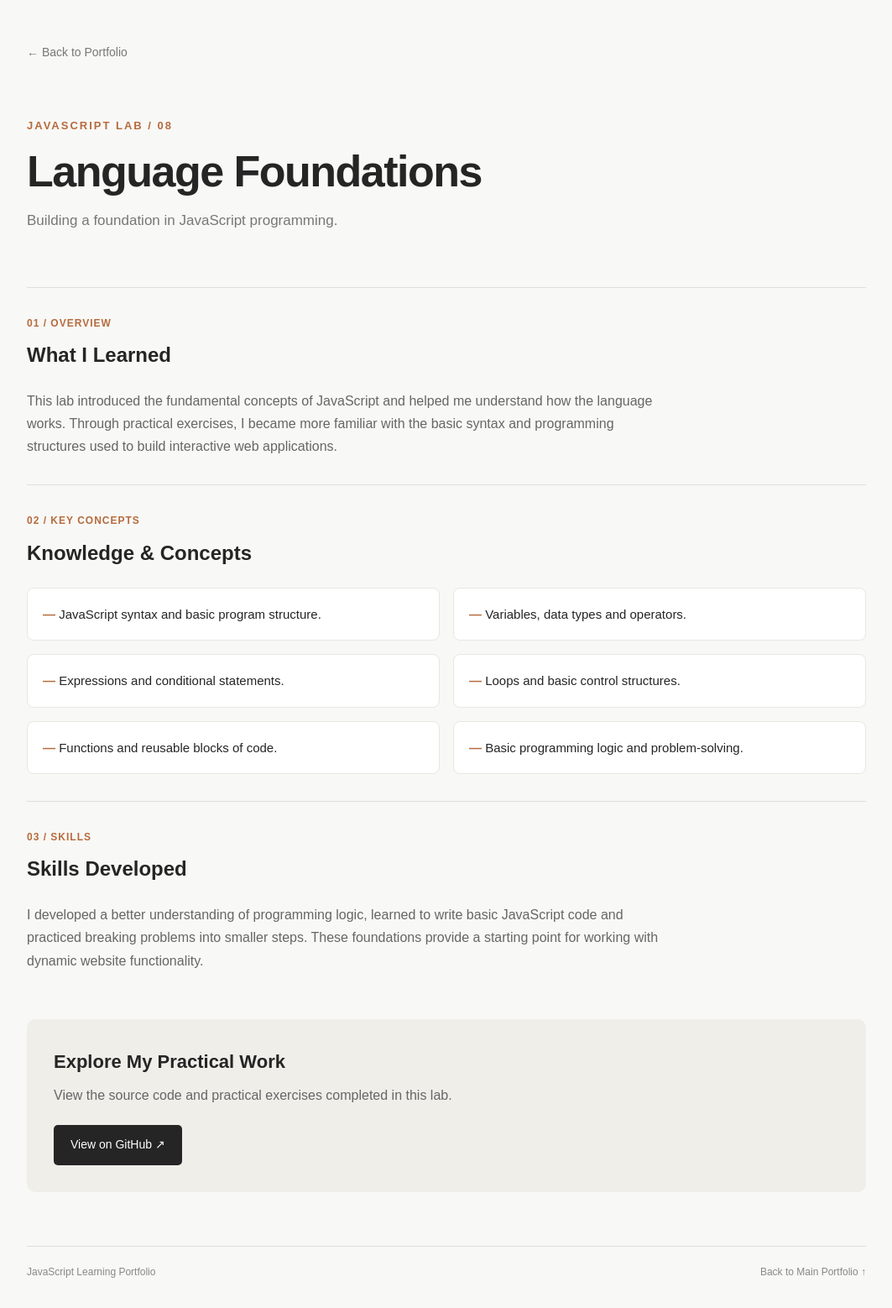
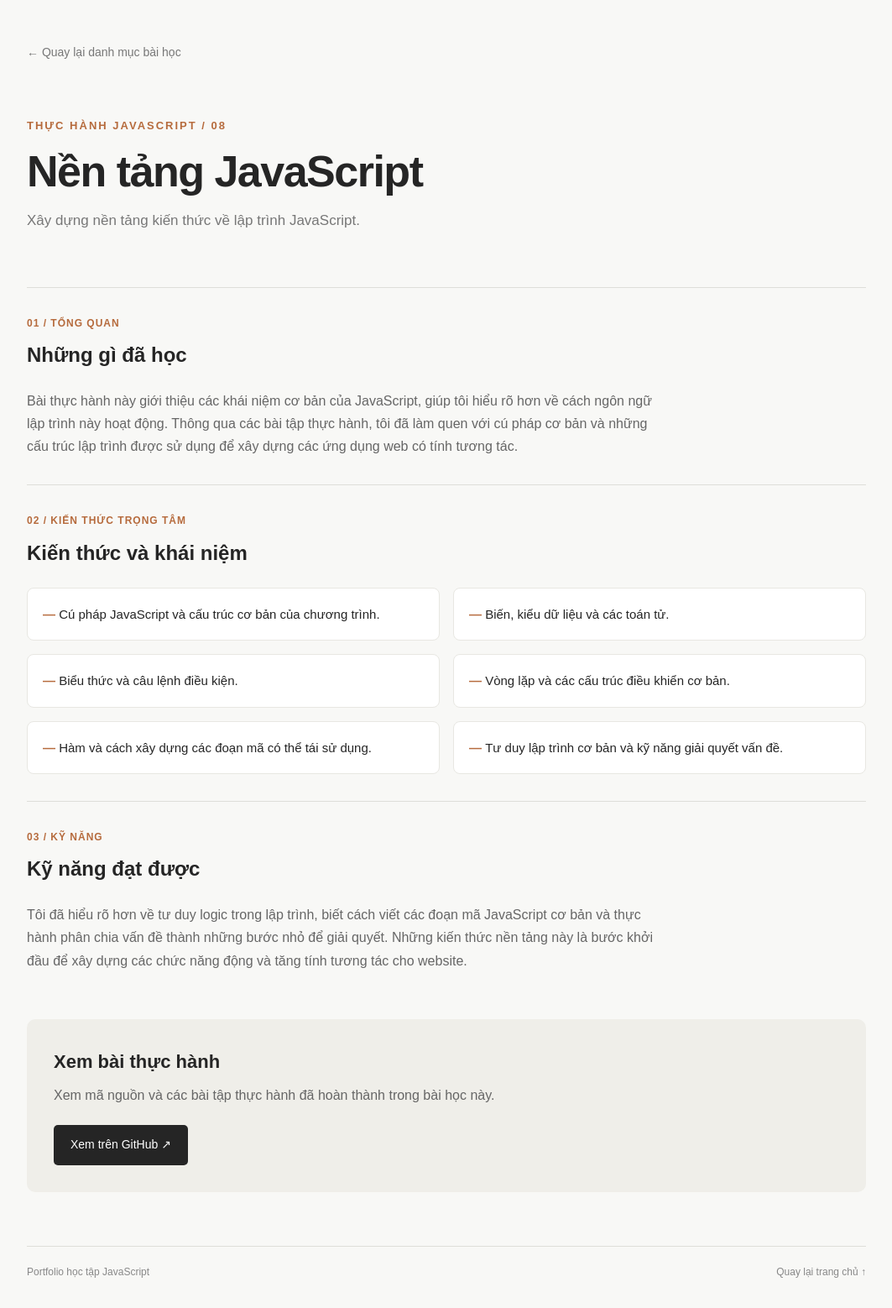
Before and after one commit to nth-thuong1196/PTUDTMDT_CANHAN, a plain HTML site: page JavaScript-Labs/Lab08/index.html in a window 1280 px wide. Shown: the whole page at 84% size, without its empty margins (108-1171 px from the left). Drawn offline with Linux system fonts and the light colour scheme.

Commit message:
Update language

```diff
--- a/JavaScript-Labs/Lab08/index.html
+++ b/JavaScript-Labs/Lab08/index.html
@@ -1,11 +1,11 @@
 
 <!DOCTYPE html>
-<html lang="en">
+<html lang="vi">
 <head>
     <meta charset="UTF-8">
     <meta name="viewport" content="width=device-width, initial-scale=1.0">
-    <meta name="description" content="Learning summary for JavaScript Lab 08 - Language Foundations.">
-    <title>Lab 08 | Language Foundations</title>
+    <meta name="description" content="Tổng kết kiến thức đã học trong JavaScript Lab 08 - Nền tảng ngôn ngữ lập trình.">
+    <title>Lab 08 | Nền tảng JavaScript</title>
     <link rel="stylesheet" href="../../css/lab-detail.css">
 </head>
 <body>
@@ -13,59 +13,59 @@
     <main class="lab-page">
 
         <a href="../../index.html" class="back-link">
-            ← Back to Portfolio
+            ← Quay lại danh mục bài học
         </a>
 
         <header class="lab-header">
-            <p class="lab-label">JavaScript Lab / 08</p>
-            <h1>Language Foundations</h1>
+            <p class="lab-label">Thực hành JavaScript / 08</p>
+            <h1>Nền tảng JavaScript</h1>
             <p class="lab-subtitle">
-                Building a foundation in JavaScript programming.
+                Xây dựng nền tảng kiến thức về lập trình JavaScript.
             </p>
         </header>
 
         <section class="lab-section">
-            <p class="section-number">01 / OVERVIEW</p>
-            <h2>What I Learned</h2>
+            <p class="section-number">01 / TỔNG QUAN</p>
+            <h2>Những gì đã học</h2>
             <p class="lab-description">
-                This lab introduced the fundamental concepts of JavaScript
-                and helped me understand how the language works. Through
-                practical exercises, I became more familiar with the
-                basic syntax and programming structures used to build
-                interactive web applications.
+                Bài thực hành này giới thiệu các khái niệm cơ bản của JavaScript,
+                giúp tôi hiểu rõ hơn về cách ngôn ngữ lập trình này hoạt động.
+                Thông qua các bài tập thực hành, tôi đã làm quen với cú pháp
+                cơ bản và những cấu trúc lập trình được sử dụng để xây dựng
+                các ứng dụng web có tính tương tác.
             </p>
         </section>
 
         <section class="lab-section">
-            <p class="section-number">02 / KEY CONCEPTS</p>
-            <h2>Knowledge & Concepts</h2>
+            <p class="section-number">02 / KIẾN THỨC TRỌNG TÂM</p>
+            <h2>Kiến thức và khái niệm</h2>
             <ul class="learning-list">
-                <li>JavaScript syntax and basic program structure.</li>
-                <li>Variables, data types and operators.</li>
-                <li>Expressions and conditional statements.</li>
-                <li>Loops and basic control structures.</li>
-                <li>Functions and reusable blocks of code.</li>
-                <li>Basic programming logic and problem-solving.</li>
+                <li>Cú pháp JavaScript và cấu trúc cơ bản của chương trình.</li>
+                <li>Biến, kiểu dữ liệu và các toán tử.</li>
+                <li>Biểu thức và câu lệnh điều kiện.</li>
+                <li>Vòng lặp và các cấu trúc điều khiển cơ bản.</li>
+                <li>Hàm và cách xây dựng các đoạn mã có thể tái sử dụng.</li>
+                <li>Tư duy lập trình cơ bản và kỹ năng giải quyết vấn đề.</li>
             </ul>
         </section>
 
         <section class="lab-section">
-            <p class="section-number">03 / SKILLS</p>
-            <h2>Skills Developed</h2>
+            <p class="section-number">03 / KỸ NĂNG</p>
+            <h2>Kỹ năng đạt được</h2>
             <p class="lab-description">
-                I developed a better understanding of programming logic,
-                learned to write basic JavaScript code and practiced
-                breaking problems into smaller steps. These foundations
-                provide a starting point for working with dynamic
-                website functionality.
+                Tôi đã hiểu rõ hơn về tư duy logic trong lập trình, biết cách
+                viết các đoạn mã JavaScript cơ bản và thực hành phân chia
+                vấn đề thành những bước nhỏ để giải quyết. Những kiến thức
+                nền tảng này là bước khởi đầu để xây dựng các chức năng
+                động và tăng tính tương tác cho website.
             </p>
         </section>
 
         <section class="github-section">
-            <h2>Explore My Practical Work</h2>
+            <h2>Xem bài thực hành</h2>
             <p>
-                View the source code and practical exercises completed
-                in this lab.
+                Xem mã nguồn và các bài tập thực hành đã hoàn thành
+                trong bài học này.
             </p>
             <a
                 href="https://github.com/nth-thuong1196/PTUDTMDT_CANHAN/tree/main/JavaScript-Labs/JavaScript%201%20Language%20Foundations/ch08-lab-start-master"
@@ -73,13 +73,13 @@
                 target="_blank"
                 rel="noopener noreferrer"
             >
-                View on GitHub ↗
+                Xem trên GitHub ↗
             </a>
         </section>
 
         <footer class="lab-footer">
-            <span>JavaScript Learning Portfolio</span>
-            <a href="../../index.html">Back to Main Portfolio ↑</a>
+            <span>Portfolio học tập JavaScript</span>
+            <a href="../../index.html">Quay lại trang chủ ↑</a>
         </footer>
 
     </main>
```
Also changed, not shown: JavaScript-Labs/Lab09/index.html (+50 -37 lines), JavaScript-Labs/Lab10/index.html (+33 -33 lines).
